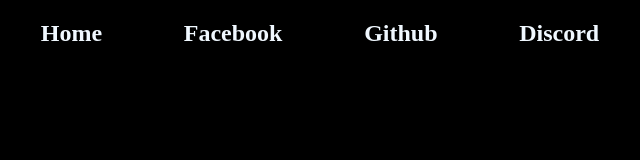
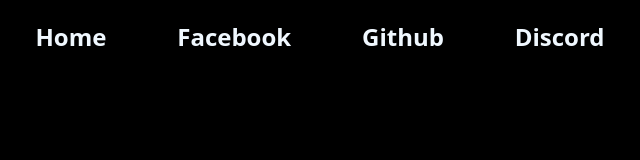
Before and after one commit to kg2714/NewProfile, a plain HTML site: page index.html in a window 1280 px wide. Shown: the whole page, without its empty margins (0-640 px from the left). Drawn offline with Linux system fonts and the light colour scheme.

Commit message:
Adding font family

```diff
--- a/style.css
+++ b/style.css
@@ -15,6 +15,13 @@
 
     text-decoration: none;
     color: aliceblue;
+    transition: 100ms;
+    font-family: system-ui, -apple-system, BlinkMacSystemFont, 'Segoe UI', Roboto, Oxygen, Ubuntu, Cantarell, 'Open Sans', 'Helvetica Neue', sans-serif;
+}
+
+
+a:hover {
+    color: #177551;
 }
 
 a:active {
```
